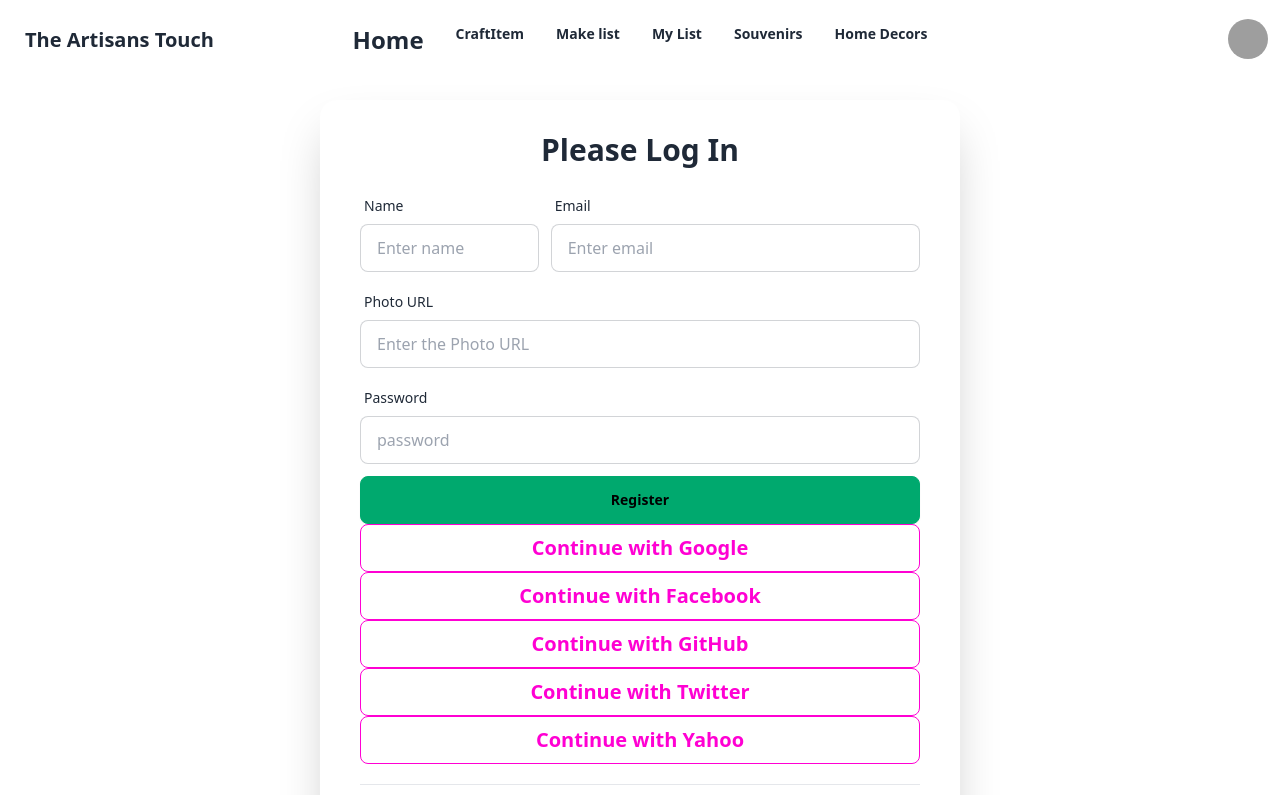
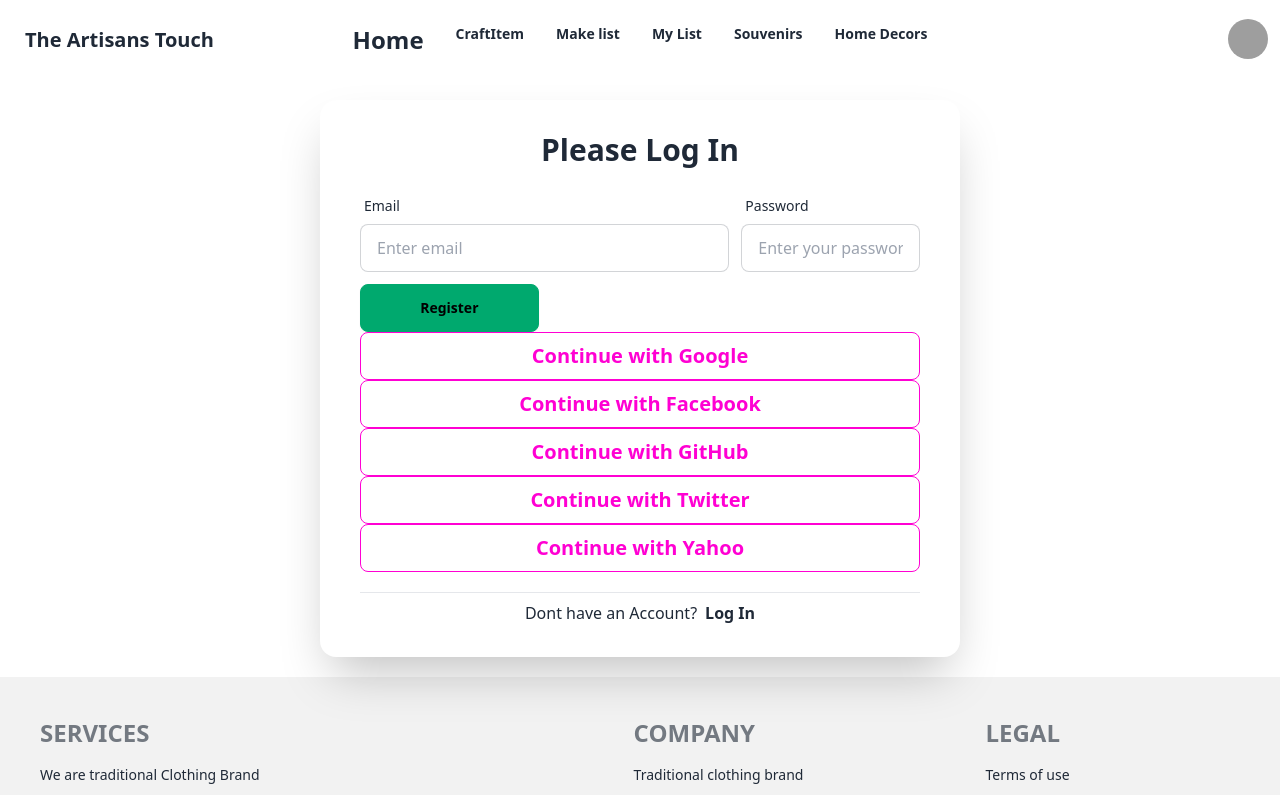
Before and after one commit to TechGenius23/art-and-craft-crud, a React (Vite) app: page /login in a window 1280 px wide. Shown: the top 795 px of the page. Built offline with nearby package versions, Linux system fonts and the light colour scheme; grey boxes are pictures that could not be loaded.

Commit message:
incomplete

```diff
--- a/src/assets/Components/Authprovider.jsx
+++ b/src/assets/Components/Authprovider.jsx
@@ -19,14 +19,11 @@ const Authprovider = ({ children }) => {
 
   // creatuser
   const createUser = (email,password) => {
-    // console.log("Create User, ", user)
-
     return createUserWithEmailAndPassword(auth,email,password)
   }
 
   // emailleuser
   const signInWithEmail = (email, password) => {
-
       return signInWithEmailAndPassword(auth, email, password);
     };
 
@@ -63,6 +60,7 @@ const Authprovider = ({ children }) => {
 
 
   const allvalue = {
+
     createUser,
     signInWithEmail,
     signInWithGoogle,
--- a/src/assets/Components/Home.jsx
+++ b/src/assets/Components/Home.jsx
@@ -1,4 +1,4 @@
-import { useLoaderData } from "react-router-dom";
+import { Outlet, useLoaderData } from "react-router-dom";
 import Addcraftitems from "./Addcraftitems";
 
 import Homedecoros from "./Homedecoros";
--- a/src/assets/Components/Login.jsx
+++ b/src/assets/Components/Login.jsx
@@ -1,46 +1,41 @@
-import { useContext, useState } from "react";
-import { Link, NavLink, useLocation, useNavigate } from "react-router-dom";
+import { useContext } from "react";
+import { Link, useNavigate } from "react-router-dom";
 import { AuthContext } from "./Authprovider";
 import { GoogleAuthProvider } from "firebase/auth";
 import { GithubAuthProvider } from "firebase/auth";
-import swal from "sweetalert2";
+
 
 
 const Login = () => {
 
-    const { signInWithGoogle,SignInWithGit,twiter} = useContext(AuthContext);
-  const location = useLocation();
-  const navigate = useNavigate();
-  const [error, setError] = useState("");
-  const [showPassword, setshowPassword] = useState(false);
-  const provider = new GoogleAuthProvider();
-  const gitProvider = new GithubAuthProvider();
+    const { signInWithEmail, signInWithGoogle, SignInWithGit, twiter } = useContext(AuthContext);
+    const navigate=useNavigate();
 
-  const handleLogInUser = (e) => {
+
+
+    // const provider = new GoogleAuthProvider();
+    // const gitProvider = new GithubAuthProvider();
+
+    const handleLogin = (e) => {
         e.preventDefault();
         const form = e.target;
         const email = form.email.value;
         const password = form.password.value;
+        const user = { email, password }
+        console.log(user);
         signInWithEmail(email, password)
-      .then((userCredential) => {
-        // Signed in
-        const user = userCredential.user;
-        // ...
-        if (user) {
-          swal.fire({
-            position: "top-center",
-            icon: "success",
-            title: "You have successfully LogIn",
-            showConfirmButton: false,
-            timer: 1500,
-          });
-        }
-        navigate(location?.state ? location.state : "/");
+
+
+        .then((result) => {
+            console.log("Login successful", result.user);
+            // Navigate to the dashboard after successful login
+            navigate("/home");
         })
         .catch((error) => {
-        const errorMessage = error.message;
-        setError(errorMessage);
+            console.error("Login failed", error);
+            alert("Login failed: " + error.message);
         });
+
     };
 
     return (
@@ -48,20 +43,8 @@ const Login = () => {
             <h1 className="font-bold text-3xl mb-5 text-center">
                 Please Log In
             </h1>
-            <form onSubmit={handleLogInUser} className=" space-y-3">
-                <div className="grid lg:grid-cols-3 w-full gap-3">
-                    <div className="form-control">
-                        <label className="label">
-                            <span className="label-text">Name</span>
-                        </label>
-                        <input
-                            type="name"
-                            placeholder="Enter name"
-                            name="name"
-                            className="input input-bordered"
 
-                        />
-                    </div>
+            <form onSubmit={handleLogin} className="grid lg:grid-cols-3 w-full gap-3">
                 <div className="form-control lg:col-span-2">
                     <label className="label">
                         <span className="label-text">Email</span>
@@ -71,68 +54,49 @@ const Login = () => {
                         placeholder="Enter email"
                         name="email"
                         className="input input-bordered"
-
                     />
                 </div>
-                </div>
-                <div className="form-control">
-                    <label className="label">
-                        <span className="label-text">Photo URL</span>
-                    </label>
-                    <input
-                        type="url"
-                        name="photoURL"
-                        placeholder="Enter the Photo URL"
-                        className="input input-bordered"
-                    />
-                </div>
+
                 <div className="form-control relative">
                     <label className="label">
                         <span className="label-text">Password</span>
                     </label>
                     <input
-                        type={showPassword ? "text" : "password"}
-                        placeholder="password"
-                        name="password"
+                        type="password"
+                        name="password" // Ensure this matches
+                        placeholder="Enter your password"
                         className="input input-bordered"
-
                     />
-                    <span
-                        onClick={() => setshowPassword(!showPassword)}
-                        className=" cursor-pointer absolute right-5 top-12 text-2xl"
-                    >
-                        {/* {showPassword ? <FaEyeSlash /> : <FaEye />} */}
-                    </span>
-
                 </div>
-                <div className="form-control">
                 <button className="btn btn-success">
                     Register
                 </button>
-                    <button onClick={()=>signInWithGoogle()} className="btn btn-outline btn-secondary hover:bg-green-900 text-xl text-white">
+            </form>
+
+
+
+
+
+            <div className="form-control">
+
+                <button onClick={() => signInWithGoogle()} className="btn btn-outline btn-secondary hover:bg-green-900 text-xl text-white">
                     Continue with Google
                 </button>
                 <button className="btn btn-outline btn-secondary hover:bg-green-900 text-xl text-white">
                     Continue with Facebook
                 </button>
-                    <button onClick={()=>SignInWithGit()} className="btn btn-outline btn-secondary hover:bg-green-900 text-xl text-white">
+                <button onClick={() => SignInWithGit()} className="btn btn-outline btn-secondary hover:bg-green-900 text-xl text-white">
                     Continue with GitHub
                 </button>
-                    <button onClick={()=>twiter()} className="btn btn-outline btn-secondary hover:bg-green-900 text-xl text-white">
+                <button onClick={() => twiter()} className="btn btn-outline btn-secondary hover:bg-green-900 text-xl text-white">
                     Continue with   Twitter
                 </button>
                 <button className="btn btn-outline btn-secondary hover:bg-green-900 text-xl text-white">
                     Continue with Yahoo
                 </button>
-                    {error ? (
-                        <>
-                            <p className=" text-red-600 text-sm text-center">{error}</p>
-                        </>
-                    ) : (
-                        ""
-                    )}
+
             </div>
-            </form>
+
             <div className=" flex items-center gap-4 mt-5 mb-2">
                 <hr className="w-full" />
             </div>
--- a/src/assets/Components/Navber.jsx
+++ b/src/assets/Components/Navber.jsx
@@ -65,6 +65,7 @@ const Navber = () => {
 
                             <NavLink to={'/login'}><li><a>Log In</a></li></NavLink>
                             <NavLink to={'/register'}><li><a>Register</a></li></NavLink>
+                            <button className="btn btn-error">Log Out</button>
 
                         </ul>
                     </div>
--- a/src/assets/Components/Register.jsx
+++ b/src/assets/Components/Register.jsx
@@ -22,18 +22,7 @@ const Register = () => {
         const photoURl = form.photoURL.value;
         const formm = { name, email, password, photoURl }
         console.log(formm);
-        // if (password.length < 6) {
-        //     setError("Password must be six characters long or more");
-        //     return;
-        // }
-        // if (!/(?=.*?[#?!@$%^&*-])/.test(password)) {
-        //     setError("Password should contain at least one Special character");
-        //     return;
-        // }
-        // if (!/(?=.*?[A-Z])/.test(password)) {
-        //     setError("Password should contain at least one Capital character");
-        //     return;
-        // }
+
 
         createUser(email,password)
 
@@ -107,9 +96,7 @@ const Register = () => {
             {/* others login */}
             <div className="form-control w-96">
 
-                <button className="btn btn-outline btn-secondary hover:bg-green-900 text-xl text-white">
-                    Continue with Email
-                </button>
+
                 <button onClick={() => signInWithGoogle()} className="btn btn-outline btn-secondary hover:bg-green-900 text-xl text-white">
                     Continue with Google
                 </button>
```
Also changed, not shown: src/assets/Components/Privateroute.jsx (added, +17 -0 lines). Lines whose indentation alone changed are shown as unchanged.
